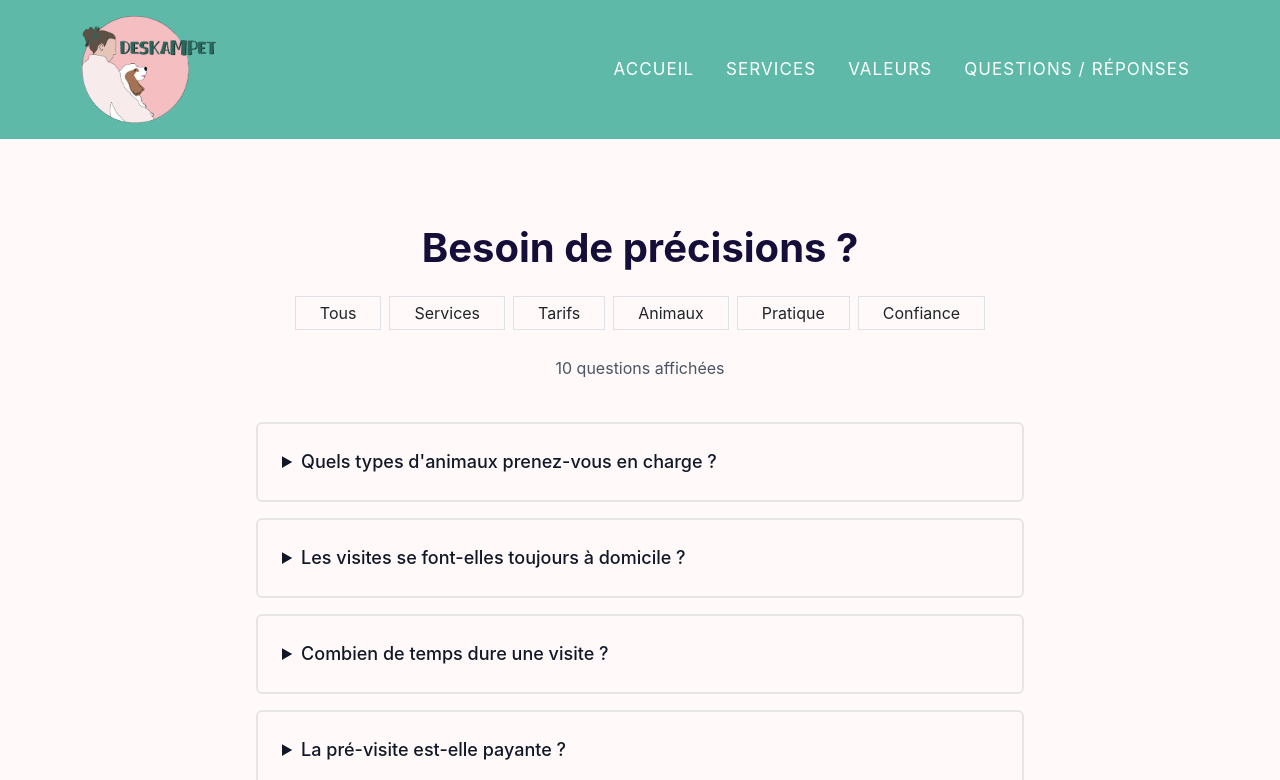
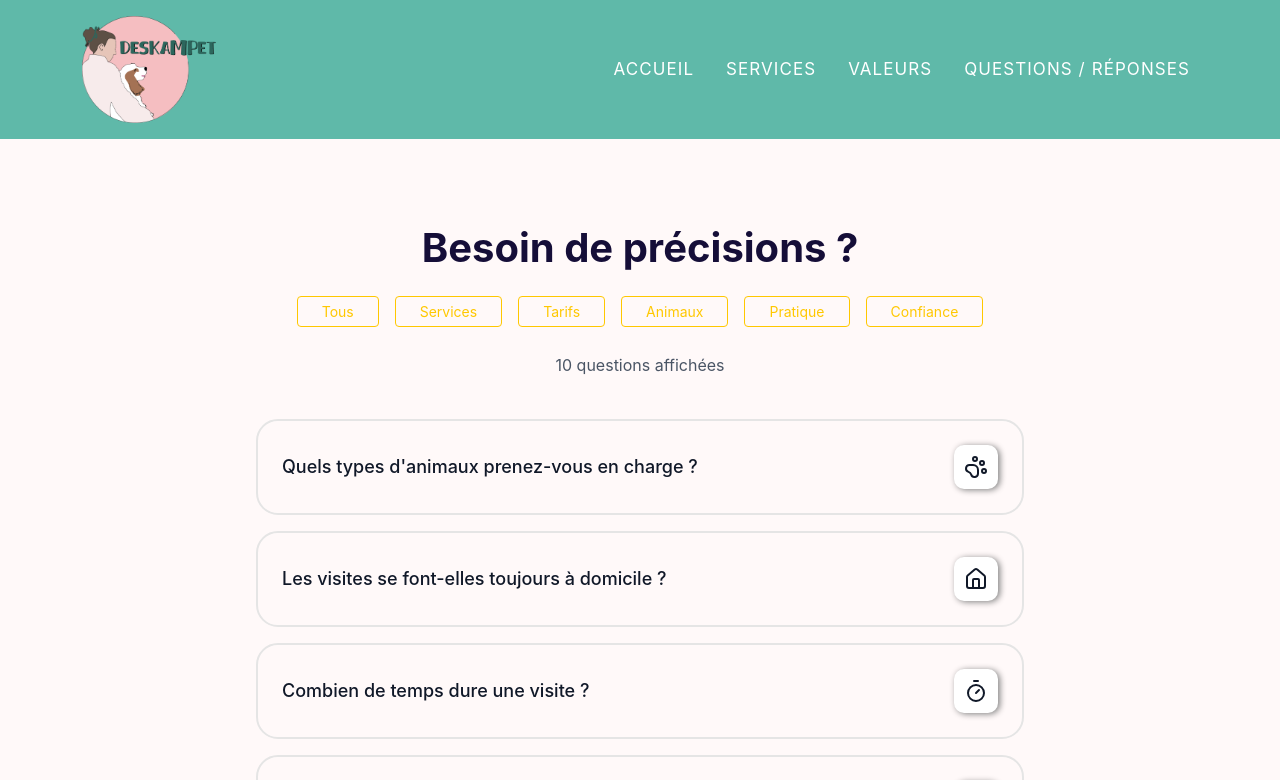
Before and after one commit to MaelMIOSSEC/Deskampet, a React (Vite) app: page /questions in a window 1280 px wide. Shown: the top 780 px of the page. Built offline with nearby package versions, Linux system fonts and the light colour scheme.

Commit message:
Update src/components/Questions/QuestionsSection.tsx and src/components/Values/ValuesSection.tsx

```diff
--- a/src/components/Questions/QuestionsSection.tsx
+++ b/src/components/Questions/QuestionsSection.tsx
@@ -1,66 +1,84 @@
 import { useState } from "react";
+import { PawPrint, House, Timer, BadgeEuro, FileText, CalendarDays, MapPinHouse, Camera, LockKeyhole, Key, type LucideIcon } from "lucide-react";
 
-const questions = [
+interface QuestionData {
+  id: string;
+  question: string;
+  reponse: string;
+  Icone: LucideIcon;
+}
+
+const questions: QuestionData[] = [
   {
     id: "Services",
     question: "Quels types d'animaux prenez-vous en charge ?",
     reponse:
       "Je m'occupe des chiens, chats, NAC (lapins, rongeurs, oiseaux, reptiles…) et des chevaux. Si vous avez un doute sur votre animal, n'hésitez pas à me contacter — j'étudierai votre situation avec plaisir.",
+    Icone: PawPrint,
   },
   {
     id: "Services",
     question: "Les visites se font-elles toujours à domicile ?",
     reponse:
       "Oui, toutes mes interventions ont lieu chez vous. Cela permet à votre animal de rester dans son environnement familier, ce qui réduit le stress et favorise son bien-être pendant votre absence.",
+    Icone: House,
   },
   {
     id: "Services",
     question: "Combien de temps dure une visite ?",
     reponse:
       "Les visites pour chats et NAC durent environ 30 minutes. Les promenades pour chiens vont de 30 minutes à 1 heure. Pour les chevaux, la durée varie selon les soins à effectuer et est définie ensemble lors de la pré-visite.",
+    Icone: Timer,
   },
   {
     id: "Tarifs",
     question: "La pré-visite est-elle payante ?",
     reponse:
       "Non, la pré-visite est totalement gratuite et sans engagement. C'est un moment essentiel pour faire connaissance avec vous et votre animal, et s'assurer que nous sommes bien en accord avant de démarrer.",
+    Icone: FileText,
   },
   {
     id: "Tarifs",
     question: "Comment se passe le paiement ?",
     reponse:
       "Le paiement s'effectue à la fin de chaque prestation, ou mensuellement pour les missions régulières. J'accepte les espèces, les virements bancaires et les chèques emploi-service universel (CESU).",
+    Icone: BadgeEuro,
   },
   {
     id: "Tarifs",
     question: "Y a-t-il une majoration pour les week-ends et jours fériés ?",
     reponse:
       "Les tarifs restent identiques en semaine, week-end et jours fériés. Les tarifs affichés sur ma page prestations sont ceux que vous paierez, sans aucune mauvaise surprise.",
+    Icone: CalendarDays,
   },
   {
     id: "Pratique",
-    question: "Aurai-je des nouvelles de mon animal pendant mon absence ?",
+    question: "Quelle est votre zone d'intervention ?",
     reponse:
-      "Bien sûr ! Après chaque visite, je vous envoie un compte-rendu accompagné de photos ou d'une courte vidéo. Partir l'esprit tranquille, c'est aussi ça mon rôle.",
+      "J'interviens à Landerneau et dans un rayon de 10 km environ (La Roche-Maurice, Pencran, Le Folgoët…). Pour une localisation plus éloignée, contactez-moi : selon les disponibilités, des déplacements supplémentaires peuvent être envisagés.",
+    Icone: MapPinHouse,
   },
   {
     id: "Pratique",
     question: "Comment gérez-vous les clés ou l'accès à mon domicile ?",
     reponse:
       "Lors de la pré-visite, nous convenons ensemble du mode d'accès (clés, boîte à clés, digicode…). Un exemplaire de clé peut m'être confié sous ma responsabilité, et toute remise est mentionnée dans le contrat de prestation.",
+    Icone: Key,
   },
   {
     id: "Confiance",
     question: "Êtes-vous assurée en cas d'accident ?",
     reponse:
       "Oui, je dispose d'une assurance Responsabilité Civile Professionnelle. En cas d'incident, vous êtes couverts. Je peux vous communiquer les détails de ma couverture sur simple demande.",
+    Icone: LockKeyhole,
   },
   {
     id: "Confiance",
     question:
-      "Que se passe-t-il si mon animal est malade pendant votre visite ?",
+      "Aurai-je des nouvelles de mon animal pendant mon absence ?",
     reponse:
-      "Je vous contacte immédiatement pour vous informer et prendre votre avis. En cas d'urgence et si vous êtes injoignable, je me réserve le droit de conduire votre animal chez un vétérinaire. Les coordonnées de votre vétérinaire habituel sont recueillies lors de la pré-visite.",
+      "Bien sûr ! Après chaque visite, je vous envoie un compte-rendu accompagné de photos ou d'une courte vidéo. Partir l'esprit tranquille, c'est aussi ça mon rôle.",
+    Icone: Camera,
   },
 ];
 
@@ -84,7 +102,7 @@ const QuestionsSection = () => {
             <button
               key={category}
               onClick={() => filterQuestion(category)}
-              className="px-4 py-1 border border-current rounded-xl hover:bg-gray-100 transition-colors"
+              className="btn btn-outline-primary btn-sm px-4 mx-1"
             >
               {category}
             </button>
@@ -98,9 +116,22 @@ const QuestionsSection = () => {
 
       <div className="mt-10 space-y-4">
         {displayQuestions.map((question, index) => (
-          <details key={index} className="border-2 rounded">
-            <summary className="p-4 font-medium text-lg text-gray-900 cursor-pointer">
+          <details key={index} className="border-2 rounded-3xl">
+            <summary
+              className="p-4 font-medium text-lg text-gray-900 cursor-pointer hover:text-[#5fb9a9] items-center"
+              style={{ display: "flex", justifyContent: "space-between" }}
+            >
               {question.question}
+              <div
+                style={{
+                  padding: "10px",
+                  borderRadius: "10px",
+                  backgroundColor: "white",
+                  boxShadow: "2px 1px 6px gray",
+                }}
+              >
+                <question.Icone />
+              </div>
             </summary>
             <div className="p-4 bg-gray-100 italic">{question.reponse}</div>
           </details>
--- a/src/components/Values/ValuesSection.tsx
+++ b/src/components/Values/ValuesSection.tsx
@@ -1,7 +1,26 @@
-const values = [
+import { Heart, PawPrint, Handshake, type LucideIcon } from "lucide-react";
+
+interface ValueData {
+  id: string;
+  Icone: LucideIcon;
+  label: string;
+  title: string;
+  quote: string;
+  text: string;
+  accent: string;
+  bg: string;
+  cardBg: string;
+  iconBg: string;
+  iconColor: string;
+  textColor: string;
+  quoteColor: string;
+  delay: string;
+}
+
+const values: ValueData[] = [
   {
     id: "bienveillance",
-    icon: "fa-solid fa-heart",
+    Icone: Heart,
     label: "01",
     title: "Bienveillance",
     quote: "« Chaque animal est unique, chaque soin l'est aussi. »",
@@ -17,7 +36,7 @@ const values = [
   },
   {
     id: "passion",
-    icon: "fa-solid fa-paw",
+    Icone: PawPrint,
     label: "02",
     title: "Passion",
     quote: "« Je mets tout mon cœur dans chaque mission. »",
@@ -33,7 +52,7 @@ const values = [
   },
   {
     id: "confiance",
-    icon: "fa-solid fa-handshake",
+    Icone: Handshake,
     label: "03",
     title: "Confiance",
     quote: "« La transparence est la base d'une relation durable. »",
@@ -276,26 +295,21 @@ export default function ValuesSection() {
                 animationDelay: v.delay,
               }}
             >
-              {/* Icône */}
               <div className="value-icon-wrap" style={{ background: v.iconBg }}>
-                <i className={v.icon} style={{ color: v.iconColor }} />
+                <v.Icone style={{ color: v.iconColor }}  />
               </div>
 
-              {/* Titre */}
               <h3 className="value-title" style={{ color: v.textColor }}>
                 {v.title}
               </h3>
 
-              {/* Trait */}
               <div
                 className="value-divider"
                 style={{ background: v.iconColor }}
               />
 
-              {/* Texte */}
               <p className="value-text">{v.text}</p>
 
-              {/* Citation */}
               <div
                 className="value-quote"
                 style={{
--- a/src/styles/index.css
+++ b/src/styles/index.css
@@ -665,3 +665,20 @@
     @apply font-sans;
   }
 }
+
+/* ===================== */
+/* QUESTIONS             */
+/* ===================== */
+
+details > div {
+  max-height: 0;
+  overflow: hidden;
+  transition: max-height 0.4s ease-out, padding 0.4s ease;
+  opacity: 0;
+}
+
+details[open] > div {
+  max-height: 500px;
+  opacity: 1;
+  padding: 1rem;
+}
```
